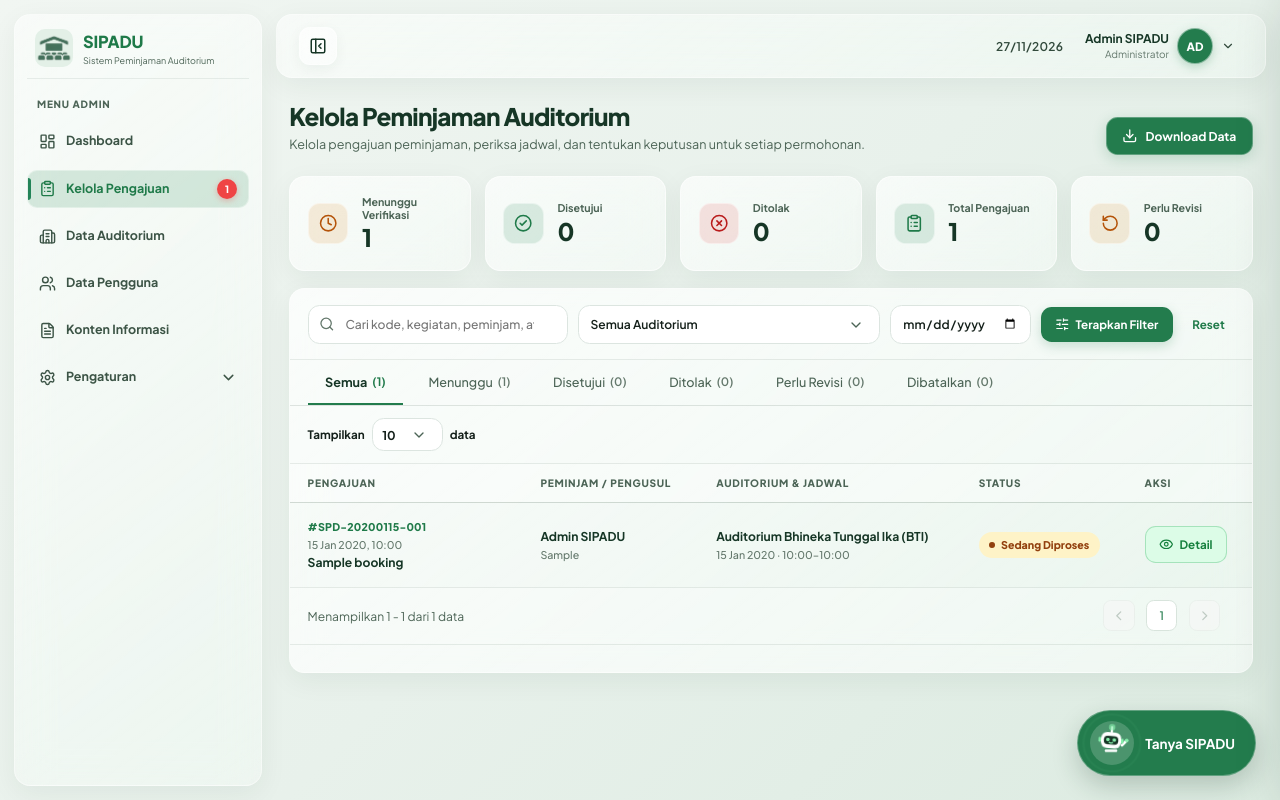
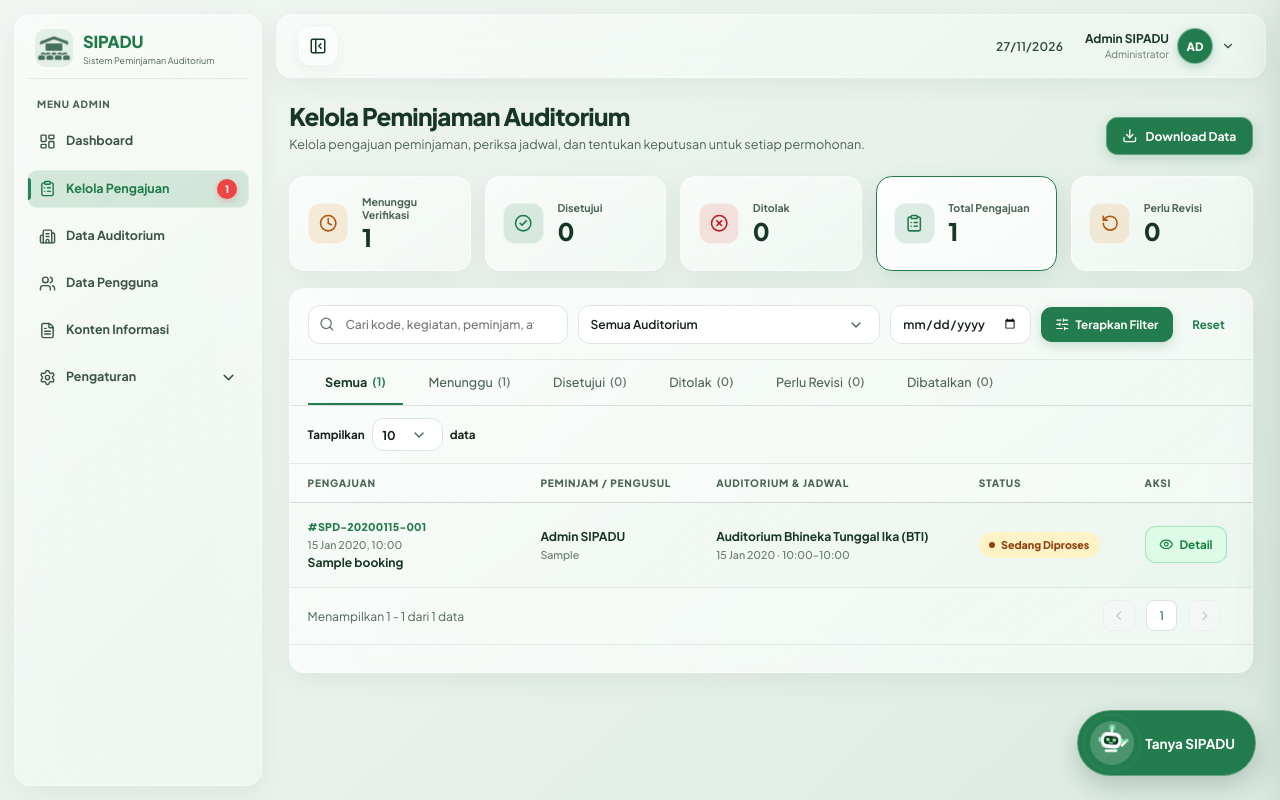
Before and after one commit to sekarpn/SIPADU, a Laravel app: page /admin/pengajuan in a window 1280 px wide. Run offline with Laravel 12, Linux system fonts and the light colour scheme; a user stored in the database is signed in; data comes from the database, SQL or seed files in the repository; tables that the repository leaves empty hold one stand-in row (values such as "Sample post").

Commit message:
Fix fitur Kelola Pengajuan

```diff
--- a/resources/views/admin/bookings.blade.php
+++ b/resources/views/admin/bookings.blade.php
@@ -152,12 +152,23 @@
     align-items: center;
     gap: 14px;
     min-width: 0;
-    transition: transform .2s ease, box-shadow .2s ease;
+    text-decoration: none;
+    color: inherit;
+    cursor: pointer;
+    transition: transform .2s ease, box-shadow .2s ease, border-color .2s ease, background .2s ease;
 }
 
 .booking-page .bp-stat:hover {
     transform: translateY(-2px);
+    background: linear-gradient(145deg, rgba(255, 255, 255, .86) 0%, rgba(255, 255, 255, .64) 100%);
+    border-color: rgba(35, 124, 77, .35);
     box-shadow: 0 12px 30px rgba(22, 54, 38, .09);
+}
+
+.booking-page .bp-stat.is-active {
+    background: linear-gradient(145deg, rgba(255, 255, 255, .92) 0%, rgba(255, 255, 255, .74) 100%);
+    border-color: #237c4d;
+    box-shadow: 0 8px 24px rgba(35, 124, 77, .14);
 }
 
 .booking-page .bp-stat-icon {
@@ -1320,7 +1331,8 @@ body.bp-drawer-open {
 
     {{-- STATISTIK --}}
     <div class="bp-stats">
-        <div class="bp-stat">
+        <a href="{{ route('admin.bookings', array_merge(request()->except('page'), ['status' => 'Pending'])) }}"
+           class="bp-stat {{ request('status') === 'Pending' ? 'is-active' : '' }}">
             <div class="bp-stat-icon is-warning">
                 <i data-lucide="clock"></i>
             </div>
@@ -1328,9 +1340,10 @@ body.bp-drawer-open {
                 <small>Menunggu Verifikasi</small>
                 <strong>{{ $stats['pending'] }}</strong>
             </div>
-        </div>
-
-        <div class="bp-stat">
+        </a>
+
+        <a href="{{ route('admin.bookings', array_merge(request()->except('page'), ['status' => 'Disetujui'])) }}"
+           class="bp-stat {{ request('status') === 'Disetujui' ? 'is-active' : '' }}">
             <div class="bp-stat-icon">
                 <i data-lucide="check-circle-2"></i>
             </div>
@@ -1338,9 +1351,10 @@ body.bp-drawer-open {
                 <small>Disetujui</small>
                 <strong>{{ $stats['approved'] }}</strong>
             </div>
-        </div>
-
-        <div class="bp-stat">
+        </a>
+
+        <a href="{{ route('admin.bookings', array_merge(request()->except('page'), ['status' => 'Ditolak'])) }}"
+           class="bp-stat {{ request('status') === 'Ditolak' ? 'is-active' : '' }}">
             <div class="bp-stat-icon is-danger">
                 <i data-lucide="x-circle"></i>
             </div>
@@ -1348,9 +1362,10 @@ body.bp-drawer-open {
                 <small>Ditolak</small>
                 <strong>{{ $stats['rejected'] }}</strong>
             </div>
-        </div>
-
-        <div class="bp-stat">
+        </a>
+
+        <a href="{{ route('admin.bookings', request()->except('status', 'page')) }}"
+           class="bp-stat {{ !request('status') ? 'is-active' : '' }}">
             <div class="bp-stat-icon">
                 <i data-lucide="clipboard-list"></i>
             </div>
@@ -1358,9 +1373,10 @@ body.bp-drawer-open {
                 <small>Total Pengajuan</small>
                 <strong>{{ $stats['total'] }}</strong>
             </div>
-        </div>
-
-        <div class="bp-stat">
+        </a>
+
+        <a href="{{ route('admin.bookings', array_merge(request()->except('page'), ['status' => 'Perlu Revisi'])) }}"
+           class="bp-stat {{ request('status') === 'Perlu Revisi' ? 'is-active' : '' }}">
             <div class="bp-stat-icon is-warning">
                 <i data-lucide="rotate-ccw"></i>
             </div>
@@ -1368,7 +1384,7 @@ body.bp-drawer-open {
                 <small>Perlu Revisi</small>
                 <strong>{{ $stats['revision'] }}</strong>
             </div>
-        </div>
+        </a>
     </div>
 
     {{-- PESAN VALIDASI --}}
```
